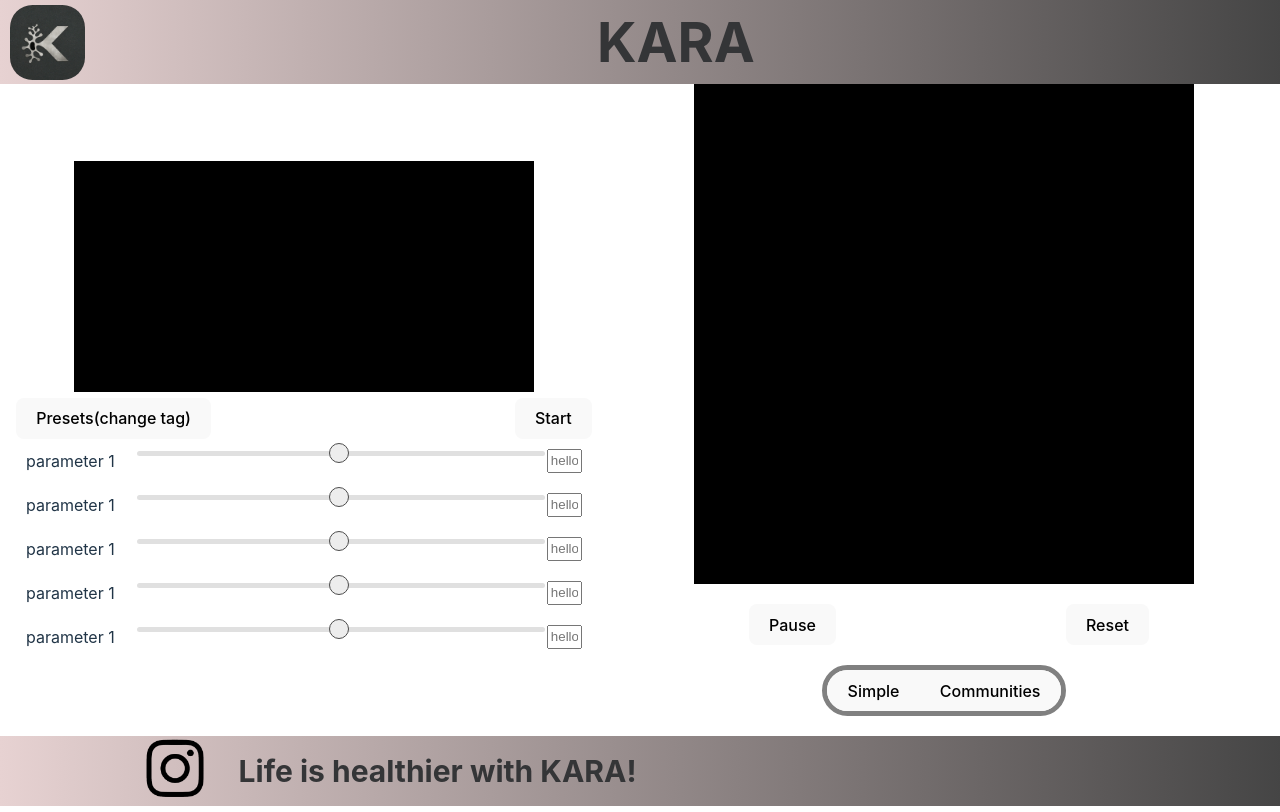
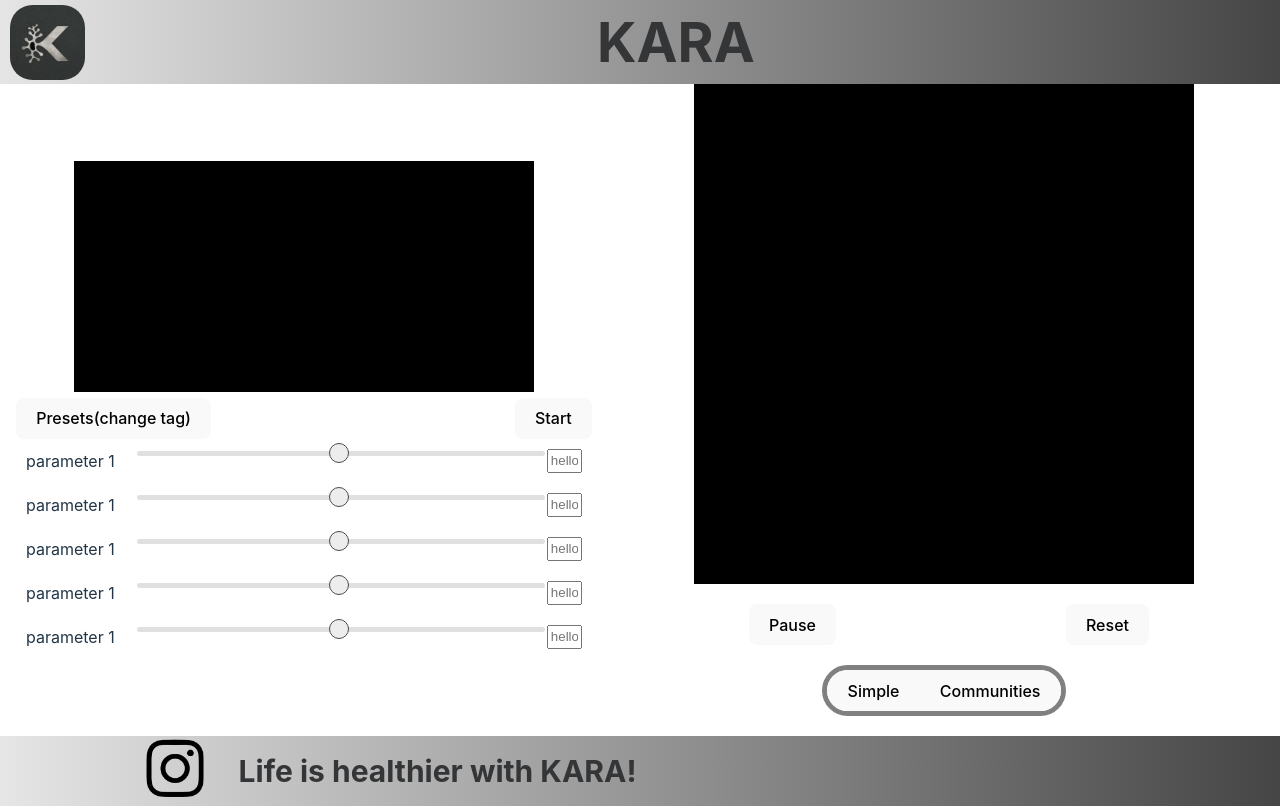
Before and after one commit to vvtttvv/Epidemic-Simulator, a React (Vite) app: page / in a window 1280 px wide. Built offline with nearby package versions, Linux system fonts and the light colour scheme.

Commit message:
changed header and footer color

```diff
--- a/src/Footer/Footer.module.css
+++ b/src/Footer/Footer.module.css
@@ -7,7 +7,7 @@
     padding-bottom: 10px;
     width: 100%;
     height: 50px;
-    background: linear-gradient(to right, #e7d2d2, #444);
+    background: linear-gradient(to right, #e6e6e6, #444);
 }
 
 .footer_text{
--- a/src/Header/Header.module.css
+++ b/src/Header/Header.module.css
@@ -8,7 +8,7 @@
 .panel {
     width: 100%;
     height: 84px;
-    background: linear-gradient(to right, #e7d2d2, #444);
+    background: linear-gradient(to right, #e5e5e5, #444);
     display: flex;
     justify-content: flex-start;
     align-items: center;
```
